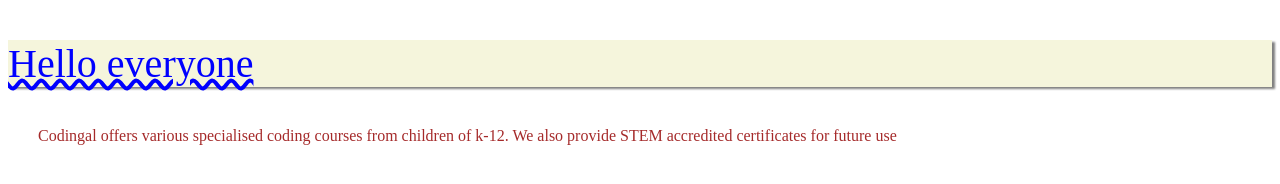
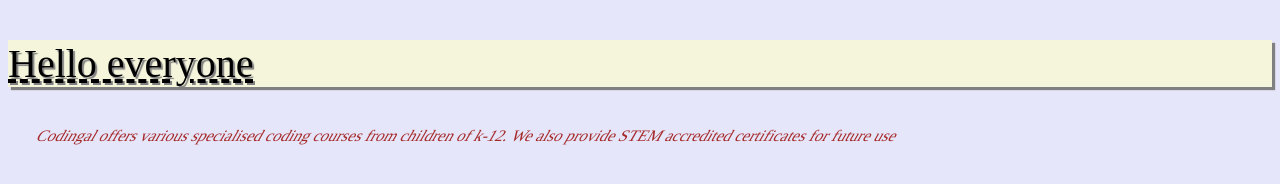
Before and after one commit to aadhya298/Codingal-Web-Devlopment, a plain HTML site: page Lesson9/activity1.html in a window 1280 px wide. Drawn offline with Linux system fonts and the light colour scheme.

Commit message:
lesson9 commit

```diff
--- a/Lesson9/activity1.html
+++ b/Lesson9/activity1.html
@@ -5,20 +5,24 @@
     <meta name="viewport" content="width=device-width, initial-scale=1.0">
     <title>Document</title>
     <style>
+        body{
+            background-color: lavender;
+        }
         .main-p{
-            color:blue;
+            color:black;
             font-size: 40px;
             text-transform:small-caps;
-            text-decoration: underline wavy;
+            text-decoration: underline dashed;
+            text-shadow: 2px 2px 1px gray ;
         }
         .main-box{
-            background-color: beige;
-            box-shadow: 3px 2px 2px gray;
+            background-color:beige;
+            box-shadow: 3px 3px 1px gray;
         }
         .content{
             color:brown;
             text-indent: 30px;
-            transform: skewX(30);
+            transform: skewX(-30deg);
         }
     </style>
 </head>
```
